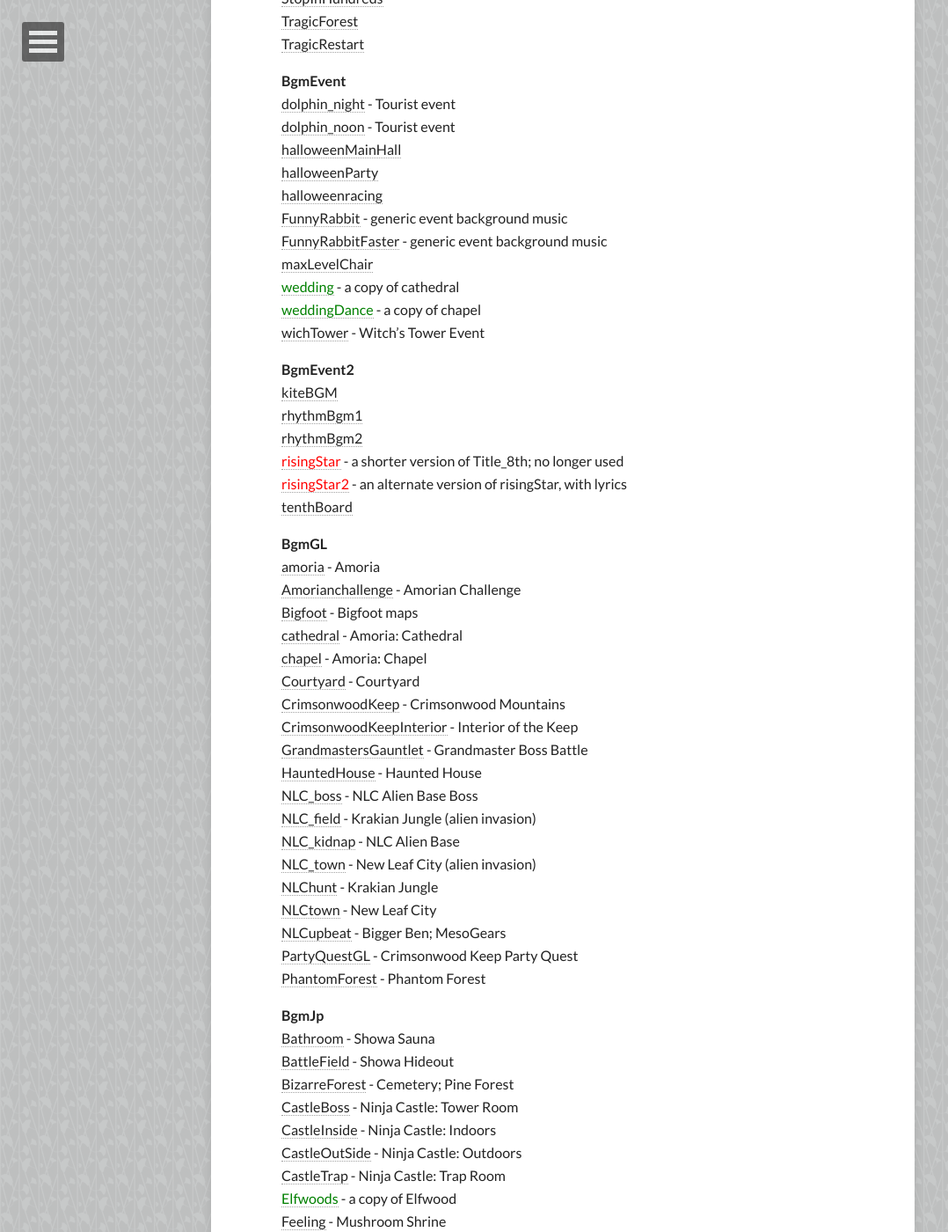
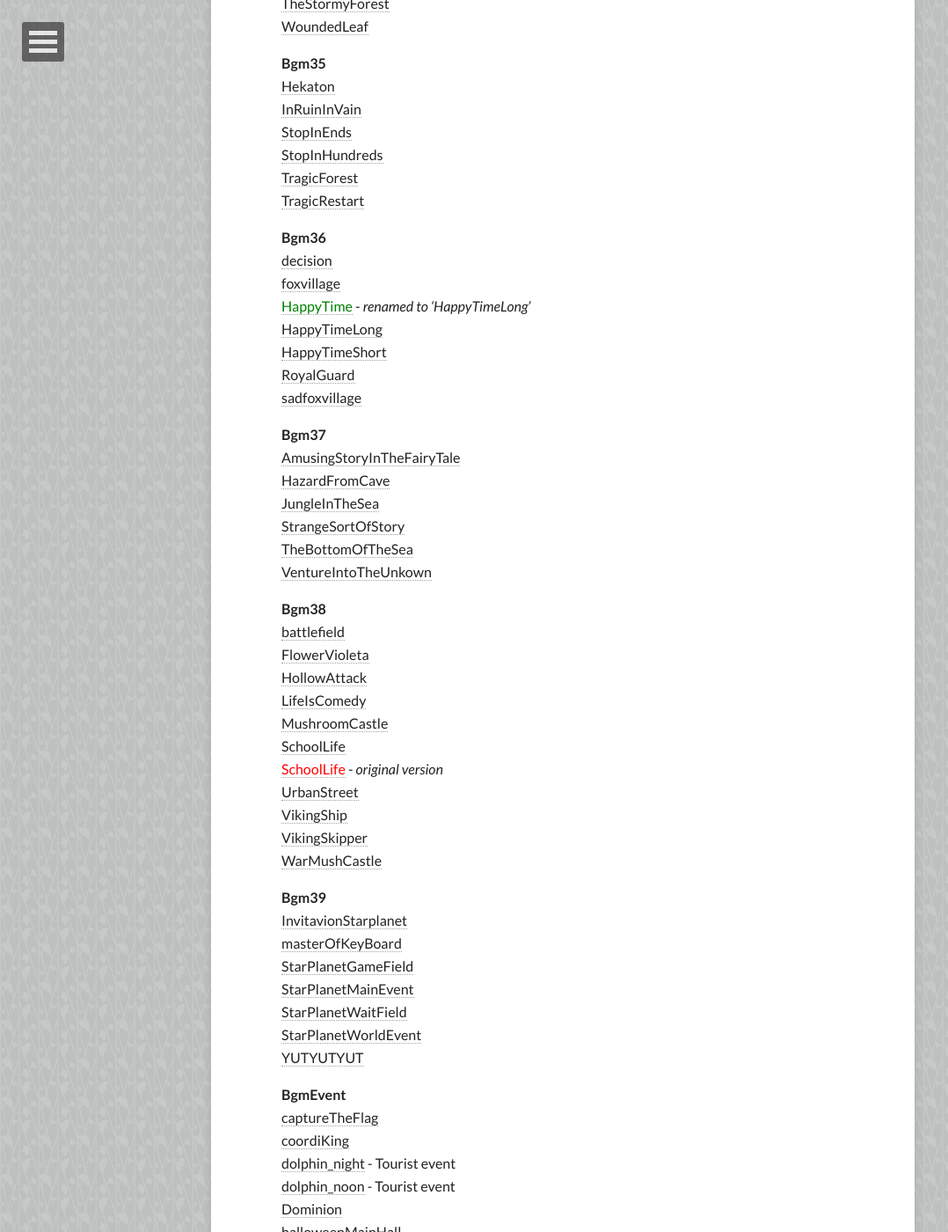
Before and after one commit to nanochromatic/maplebgm, a Jekyll site: the page built from db-data-structure.md, in a window 1280 px wide and 1400 px high, scrolled down 8817 px. Shown: the whole window at 88% size, without its empty margins (0-1078 px from the left). Built offline with Jekyll 4.4.1, drawn with Linux system fonts in a browser that asks for light colours; nearby versions of some CDN libraries; comment, search, counter and statistics services are not loaded; some of the changed text lies outside the part shown.

Commit message:
Sound.wz structure DB updated with latest tracks

```diff
--- a/db-data-structure.md
+++ b/db-data-structure.md
@@ -11,6 +11,12 @@ comments: true
 ---
 
 The last database is for those who have familiarized themselves with the structure of Sound.wz. Tracks originating from a certain version will usually be found in their respective region-coded folders, while all other tracks are from KoreaMS. This database is aimed at extractors and other data specialists.
+
+<span style="color:red">Red: </span> This track was never used or is no longer used in the game.
+
+<span style="color:green">Green: </span> This track is a duplicate of another track or has been renamed.
+
+<b>Last updated:</b> September 5, 2014
 
 <b>Bgm00</b>
 <a href="http://youtu.be/mM_27SaY7tE">DragonDream</a> - Evan Tutorial
@@ -163,7 +169,7 @@ The last database is for those who have familiarized themselves with the structu
 
 <b>Bgm18</b>
 <a href="http://youtu.be/D567gGNSf8I">BlackWing</a> - Black Wings theme
-<a href="http://youtu.be/Dt4hq7RKhsA"><span style="color:red">BlueEreb</span></a> - renamed to Injustice; no longer present in data
+<a href="http://youtu.be/Dt4hq7RKhsA"><span style="color:green">BlueEreb</span></a> - <em>renamed to 'Injustice'</em>; no longer present in data
 <a href="http://youtu.be/uu55XbbIjRU">DrillHall</a> - Cygnus Drill Hall
 <a href="http://youtu.be/Dt4hq7RKhsA">Injustice</a> -
 <a href="http://youtu.be/3r9s43TG9yA">QueensGarden</a> - Ereve
@@ -294,8 +300,8 @@ banbantime (currently a dead file in data)
 <a href="http://youtu.be/KromtwCShMQ">itsmonstersLife2</a>
 <a href="http://youtu.be/RrUuiOV7DmY">journey</a>
 <a href="http://youtu.be/Wmu3EmK7AWc">scholarsLibrary</a>
-<a href="http://youtu.be/Mf0YGaqueqQ"><span style="color:red">showmetheMoney</span></a> - <em>renamed as 'specialtyStore'</em>
-<a href="http://youtu.be/hnWokhTVSO4"><span style="color:red">showmetheMoreMoney</span></a> - <em>renamed as 'specialtyStoreRemix'</em>
+<a href="http://youtu.be/Mf0YGaqueqQ"><span style="color:green">showmetheMoney</span></a> - <em>renamed as 'specialtyStore'</em>
+<a href="http://youtu.be/hnWokhTVSO4"><span style="color:green">showmetheMoreMoney</span></a> - <em>renamed as 'specialtyStoreRemix'</em>
 <a href="http://youtu.be/Mf0YGaqueqQ">specialtyStore</a>
 <a href="http://youtu.be/hnWokhTVSO4">specialtyStoreRemix</a>
 
@@ -324,6 +330,8 @@ banbantime (currently a dead file in data)
 
 <b>Bgm34</b>
 <a href="http://youtu.be/r3bEoktbxtc">AgainstTheDark</a>
+<a href="http://youtu.be/rrPNjni4GuI">DimensionLibrary</a>
+<a href="http://youtu.be/XfHmfDcmbkQ"><span style="color:red">DimensionLibrary</span></a> - <em>original version</em>
 <a href="http://youtu.be/BjIJTO2SFAk">GlacierAdventure</a>
 <a href="http://youtu.be/40uWLqIu23s">GoFight!ShowYourEnergy!</a>
 <a href="http://youtu.be/9D7nLxP4w9A">MapleLeaf</a>
@@ -343,9 +351,51 @@ banbantime (currently a dead file in data)
 <a href="http://youtu.be/XLAlhsGXgxY">TragicForest</a>
 <a href="http://youtu.be/v6xiH8VbBKY">TragicRestart</a>
 
+<b>Bgm36</b>
+<a href="http://youtu.be/fajX5WR07mw">decision</a>
+<a href="http://youtu.be/lorm88ckSuM">foxvillage</a>
+<a href="http://youtu.be/wzBIoro1jIs"><span style="color:green">HappyTime</span></a> - <em>renamed to 'HappyTimeLong'</em>
+<a href="http://youtu.be/wzBIoro1jIs">HappyTimeLong</a>
+<a href="http://youtu.be/RknHVs7vDlw">HappyTimeShort</a>
+<a href="http://youtu.be/ui4YM2l2i4o">RoyalGuard</a>
+<a href="http://youtu.be/4oNXYkRrf-g">sadfoxvillage</a>
+
+<b>Bgm37</b>
+<a href="http://youtu.be/ZnS7JgfB8DI">AmusingStoryInTheFairyTale</a>
+<a href="http://youtu.be/STDN57rytW8">HazardFromCave</a>
+<a href="http://youtu.be/_5qyICio6MQ">JungleInTheSea</a>
+<a href="http://youtu.be/AZU1lB4WrlU">StrangeSortOfStory</a>
+<a href="http://youtu.be/XPnJrBwv0zM">TheBottomOfTheSea</a>
+<a href="http://youtu.be/qr9eW2y2EJM">VentureIntoTheUnkown</a>
+
+<b>Bgm38</b>
+<a href="http://youtu.be/6sn8HkQCe5U">battlefield</a>
+<a href="http://youtu.be/OGyMx7IL8es">FlowerVioleta</a>
+<a href="http://youtu.be/uL-_-gH5lSs">HollowAttack</a>
+<a href="http://youtu.be/_XoSyxYJ0LI">LifeIsComedy</a>
+<a href="http://youtu.be/eSfkxogXQRE">MushroomCastle</a>
+<a href="http://youtu.be/ZwgnBLjovlc">SchoolLife</a>
+<a href="http://youtu.be/WRL1IwOzW7A"><span style="color:red">SchoolLife</span></a> - <em>original version</em>
+<a href="http://youtu.be/kW0ZN2ilLqs">UrbanStreet</a>
+<a href="http://youtu.be/8BuKesi-Gc4">VikingShip</a>
+<a href="http://youtu.be/6gw2psbpUhI">VikingSkipper</a>
+<a href="http://youtu.be/QX9RozniVPU">WarMushCastle</a>
+
+<b>Bgm39</b>
+<a href="http://youtu.be/K7eMwQl7vV8">InvitavionStarplanet</a>
+<a href="http://youtu.be/CRRtBbo6Z2E">masterOfKeyBoard</a>
+<a href="http://youtu.be/j5cxr23pgZU">StarPlanetGameField</a>
+<a href="http://youtu.be/Heb9xARAX3U">StarPlanetMainEvent</a>
+<a href="http://youtu.be/ksPcC1AxIZA">StarPlanetWaitField</a>
+<a href="http://youtu.be/volCxW3z3CY">StarPlanetWorldEvent</a>
+<a href="http://youtu.be/mRXufsvyuUA">YUTYUTYUT</a>
+
 <b>BgmEvent</b>
+<a href="http://youtu.be/kCG2WU5PkF0">captureTheFlag</a>
+<a href="http://youtu.be/-E-O8wMa5d0">coordiKing</a>
 <a href="http://youtu.be/eQ41JswJdng">dolphin_night</a> - Tourist event
 <a href="http://youtu.be/FbxAXcvyHns">dolphin_noon</a> - Tourist event
+<a href="http://youtu.be/Or2OSeGbPV0">Dominion</a>
 <a href="http://youtu.be/l77eZ-QcJm4">halloweenMainHall</a>
 <a href="http://youtu.be/mal0QfNLWOA">halloweenParty</a>
 <a href="http://youtu.be/xP_5fvzevbE">halloweenracing</a>
@@ -471,16 +557,21 @@ banbantime (currently a dead file in data)
 <a href="http://youtu.be/gNafzBfyoTo">Highland</a> - Fantasy Theme Park
 <a href="http://youtu.be/aJNseQp1Tb4">KualaLumpur</a> - Trend Zone Metropolis; Kampung Village
 
-<b>BgmEventEU</b>
-<a href="http://youtu.be/Dtvumci8eA0"><span style="color:green">Anniv1</span></a> - EuropeMS anniversary; a copy of CakeMap
-
 <b>BgmBR</b>
 <a href="http://youtu.be/Toxr3wrvQm8"><span style="color:red">FeelGood</span></a> - no apparent use (BrazilMS)
 <a href="http://youtu.be/fFPEeCpJ1I4"><span style="color:red">HeatUP</span></a> - no apparent use (BrazilMS)
 <a href="http://youtu.be/3fm6C-FyoRQ"><span style="color:red">TheAftermath</span></a> - no apparent use (BrazilMS)
 
 <b>BgmBT</b>
+<a href="http://youtu.be/1Z4-AVRNNEI">BeastTamerColloseum</a>
+<a href="http://youtu.be/Pyfqoim3jPA">BeastTamerKoboltCave</a>
+<a href="http://youtu.be/Ol-Cy_VUDMM">BeastTamerWoodTown</a>
+<a href="http://youtu.be/JvaxNdKZS3I">commercIng</a>
+<a href="http://youtu.be/Ej3m8ukDOlk">commerceBattle</a>
+<a href="http://youtu.be/rb-9IQLFi4U">commerzBeach</a>
+<a href="http://youtu.be/zW1J8XYU3t0">commerzCanal</a>
 <a href="http://youtu.be/vlVRgdYxFXk">rock'nBattle</a>
+<a href="http://youtu.be/0CRF8AJH6NA">velludBossBattle</a>
 
 <b>BgmUI</b>
 <a href="http://youtu.be/2WWEkxSNljM">AsLogo</a> - AsiaSoft Splash
@@ -501,6 +593,14 @@ banbantime (currently a dead file in data)
 <b>Bgm_pachinko</b>
 <a href="http://youtu.be/NJo_TrTWIa4">Pachinko_Interior_Ambience</a> - Pachinko background noise
 
+<b>BgmEventEU</b>
+<a href="http://youtu.be/Dtvumci8eA0"><span style="color:green">Anniv1</span></a> - EuropeMS anniversary; a copy of CakeMap
+
 <b>Sound Effects</b>
 <a href="http://youtu.be/-ZZXlwRvUyA">Congratulation</a> - Peach Blossom Island wedding effect
 <a href="http://youtu.be/vOCecaxisgE">Heartybear</a> - Hearty Party Bear effect
+
+<b>StudioEIM Portfolio</b>
+<a href="http://youtu.be/x4FQNTMBjno">Kerning Square (Alternate Version)</a>
+<a href="http://youtu.be/13nSE_8rXP4">Summer Boating (Alternate Version)</a>
+<a href="http://youtu.be/e28KuaWaHYo">Poison Forest (Alternate Version)</a
```
Also changed, not shown: other parts of db-data-structure.md (+37 -0 lines).
